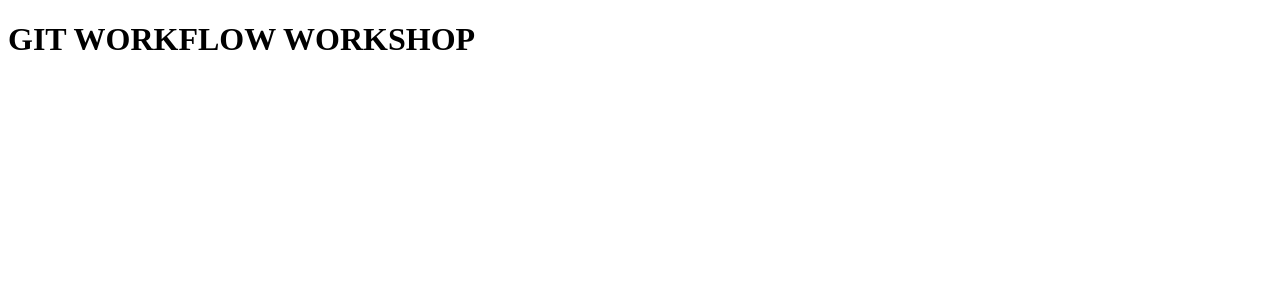
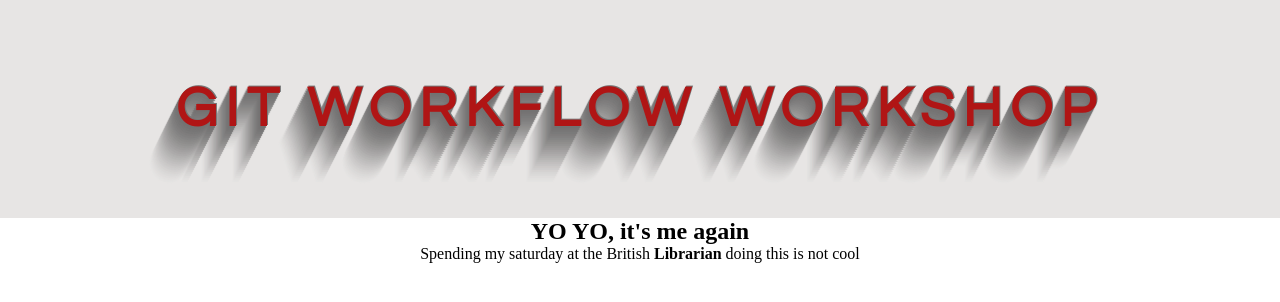
Before and after one commit to benante/pair-workshop, a plain HTML site: page index.html in a window 1280 px wide. Drawn offline with Linux system fonts and the light colour scheme.

Commit message:
Add h2 with typo

```diff
--- a/index.html
+++ b/index.html
@@ -3,11 +3,18 @@
   <head>
     <meta charset="UTF-8" />
     <meta name="viewport" content="width=device-width, initial-scale=1.0" />
-    <link rel="stylesheet" href="style.css" />
+    <link rel="stylesheet" href="styles.css" />
     <title>Git Workflow Workshop</title>
   </head>
 
   <body>
     <h1 class="page-heading">GIT WORKFLOW WORKSHOP</h1>
+    <div class="centered">
+      <h2>YO YO, it's me again</h2>
+      <span
+        >Spending my saturday at the British <strong>Librarian</strong> doing
+        this is not cool</span
+      >
+    </div>
   </body>
 </html>
--- a/styles.css
+++ b/styles.css
@@ -2,7 +2,9 @@
   margin: 0;
   padding: 0;
 }
-
+.centered {
+  text-align: center;
+}
 .page-heading {
   box-sizing: border-box;
   font-family: "Avant Garde", Avantgarde, "Century Gothic", CenturyGothic,
@@ -11,7 +13,7 @@
   padding: 5rem 3rem;
   text-align: center;
   text-rendering: optimizeLegibility;
-  color: #131313;
+  color: #b01515;
   background-color: #e7e5e4;
   letter-spacing: 0.15em;
   text-shadow: 1px -1px 0 #767676, -1px 2px 1px #737272, -2px 4px 1px #767474,
```
